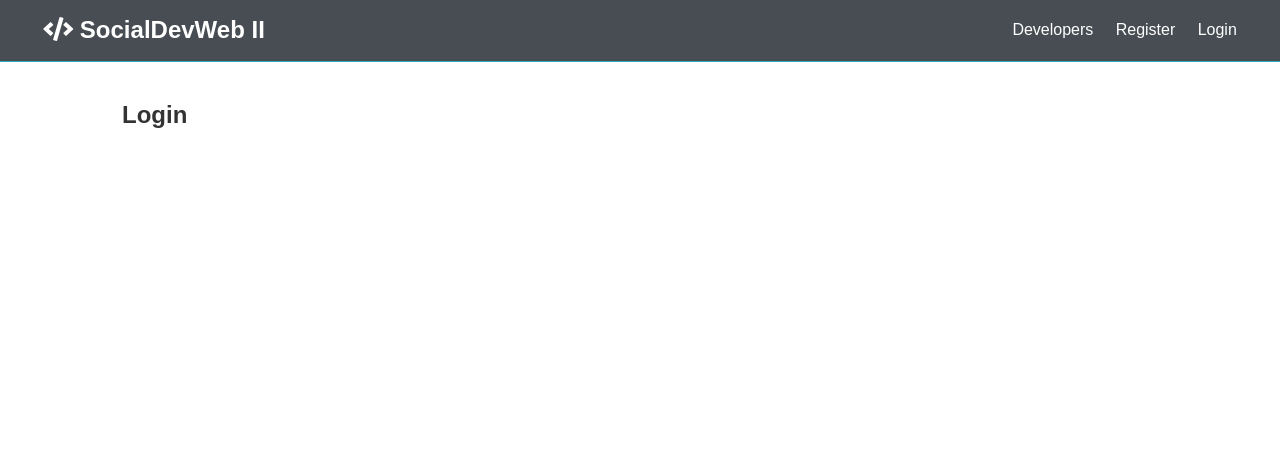
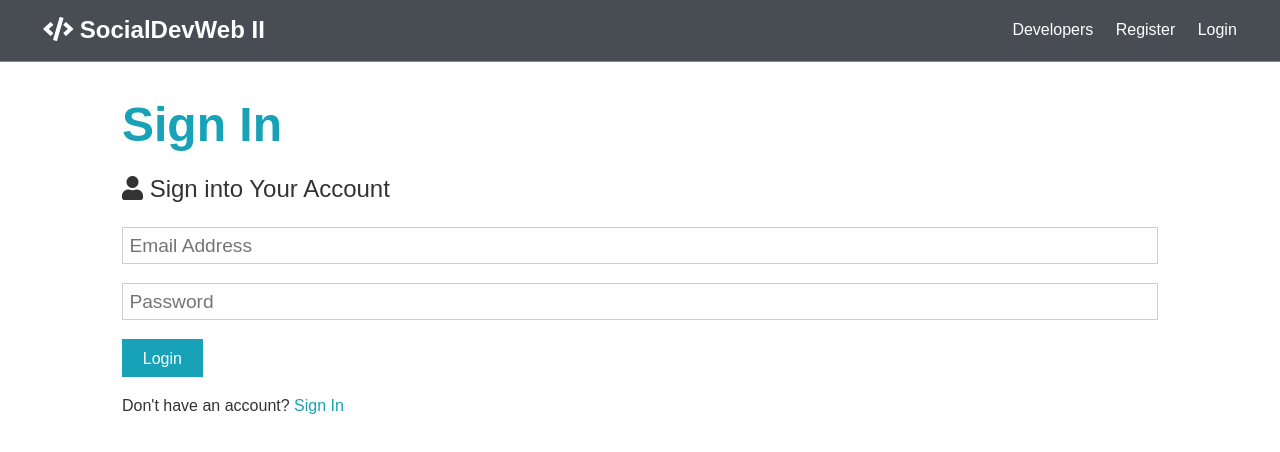
Before and after one commit to yanndeo/SOCIAL_DEV_WORKER_2.0, a React (Create React App) app in the folder client/: page /login in a window 1280 px wide. Shown: the top 452 px of the page. Built offline with nearby package versions, Linux system fonts and the light colour scheme.

Commit message:
Build Register & Login Forms basic with submit and onchange methodes.

```diff
--- a/client/src/components/auth/Login.js
+++ b/client/src/components/auth/Login.js
@@ -1,12 +1,92 @@
-import React ,{Fragment} from 'react'
+import React ,{Fragment, useState} from 'react'
 import PropTypes from 'prop-types'
+import { Link } from 'react-router-dom';
 
-const Login = props => {
+
+const Login = () => {
+
+
+
+    /**
+     * State
+     * Hook
+     * And default value
+     */
+    const [stateFormdata, setStateFormData] = useState({
+        email: '',
+        password: '',
+    });
+
+
+    const { email, password } = stateFormdata;
+
+    /**
+     * call it
+     * on change
+     * event inout
+     * @param {*} e
+     */
+    const handleChange = e => {
+        setStateFormData({
+            ...stateFormdata,
+            [e.target.name]: e.target.value
+        })
+    }
+
+
+
+
+    const handleSubmitForm = async (e) => {
+        e.preventDefault();
+
+    }
+
+
+
+
+
+
+
+
     return (
-        <div>
-            <h1>Login</h1>
+        <Fragment>
 
-        </div>
+            <h1 className="large text-primary">Sign In</h1>
+            <p className="lead"><i className="fas fa-user"></i> Sign into Your Account</p>
+
+            <form className="form" onSubmit={e => handleSubmitForm(e)}>
+
+                <div className="form-group">
+                    <input
+                        type="email"
+                        placeholder="Email Address"
+                        name="email"
+                        value={email}
+                        onChange={e => handleChange(e)}
+                    />
+
+                </div>
+
+                <div className="form-group">
+                    <input
+                        type="password"
+                        placeholder="Password"
+                        name="password"
+                        minLength="6"
+                        value={password}
+                        onChange={e => handleChange(e)}
+                    />
+
+                </div>
+
+                <input type="submit" className="btn btn-primary" value="Login" />
+            </form>
+
+            <p className="my-1">
+                Don't have an account? <Link to="/register">Sign In</Link>
+            </p>
+
+        </Fragment>
     )
 }
 
--- a/client/src/components/auth/Register.js
+++ b/client/src/components/auth/Register.js
@@ -1,11 +1,54 @@
 import React, {Fragment, useState} from 'react'
 import PropTypes from 'prop-types'
+import axios from 'axios';
+import { Link } from "react-router-dom";
+
+
+
 
 const Register = () => {
 
+/**
+ * State
+ * Hook
+ * And default value
+ */
+const [stateFormdata , setStateFormData] =  useState({
+    name:'',
+    email:'',
+    password:'',
+    password2:''
+});
 
-const [stateFormdata , setStateFormData] =  useState()
 
+const { name, email, password, password2} = stateFormdata;
+
+/**
+ * call it
+ * on change
+ * event inout
+ * @param {*} e
+ */
+const handleChange = e =>{
+    setStateFormData({
+        ...stateFormdata,
+        [e.target.name]: e.target.value
+    })
+}
+
+
+
+
+const handleSubmitForm = async(e) =>{
+    e.preventDefault();
+
+    if(password !== password2){
+        console.log('Password not match..' )
+    }else{
+        console.log('data-submit', 'SUCCESS')
+
+    }
+}
 
 
 
@@ -15,15 +58,31 @@ const [stateFormdata , setStateFormData] =  useState()
             <h1 className="large text-primary">Sign Up</h1>
             <p className="lead"><i className="fas fa-user"></i> Create Your Account</p>
 
-            <form className="form">
+            <form className="form" onSubmit= {e => handleSubmitForm(e)}>
                 <div className="form-group">
-                    <input type="text" placeholder="Name" name="name" required />
+                    <input
+                        type="text"
+                        placeholder="Name"
+                        name="name"
+                        required
+                        value={name}
+                        onChange={e => handleChange(e)}
+                    />
                 </div>
                 <div className="form-group">
-                    <input type="email" placeholder="Email Address" name="email" />
+                    <input
+                        type="email"
+                        placeholder="Email Address"
+                        name="email"
+                        value= {email}
+                        onChange={e => handleChange(e)}
+
+                     />
+
                     <small className="form-text">
                          This site uses Gravatar so if you want a profile image, use a
-                        Gravatar email</small>
+                        Gravatar email
+                    </small>
                 </div>
                 <div className="form-group">
                     <input
@@ -31,6 +90,10 @@ const [stateFormdata , setStateFormData] =  useState()
                         placeholder="Password"
                         name="password"
                         minLength="6"
+                        value={password}
+                        onChange={e=>handleChange(e)}
+
+
                     />
                 </div>
                 <div className="form-group">
@@ -39,13 +102,17 @@ const [stateFormdata , setStateFormData] =  useState()
                         placeholder="Confirm Password"
                         name="password2"
                         minLength="6"
+                        value={password2}
+                        onChange={e => handleChange(e)}
+
+
                     />
                 </div>
                 <input type="submit" className="btn btn-primary" value="Register" />
             </form>
 
             <p className="my-1">
-                Already have an account? <a href="login.html">Sign In</a>
+                Already have an account? <Link to="/login">Sign In</Link>
             </p>
 
         </Fragment>
@@ -58,3 +125,19 @@ Register.propTypes = {
 }
 
 export default Register
+
+
+
+
+
+
+/**
+ * JSON.stringify(obj)
+ *
+ * Transforme l'objet obj en paramètre en une chaîne de caractères au format JSON.
+ * La chaîne retournée est optimisée pour réduire sa taille au minimum possible.
+ * Equivalent en PHP à json_encode() :  Retourne la chaîne JSON equivalente à un objet.
+ *
+ *
+ * L'étape inverse, permettant le passage d'une chaîne à la création de son objet, est réalisée par parse().
+ */
--- a/client/src/components/layout/Landing.js
+++ b/client/src/components/layout/Landing.js
@@ -8,6 +8,7 @@ const Landing = props => {
 
 
     return (
+
         <section className="landing">
             <div className="dark-overlay">
                 <div className="landing-inner">
--- a/package.json
+++ b/package.json
@@ -42,5 +42,6 @@
     "concurrently": "^4.1.1",
     "nodemon": "^1.19.1"
   },
-  "proxy": "http://localhost:5000"
+  "proxy": "http://localhost:5000",
+  "secure": "false"
 }
```
